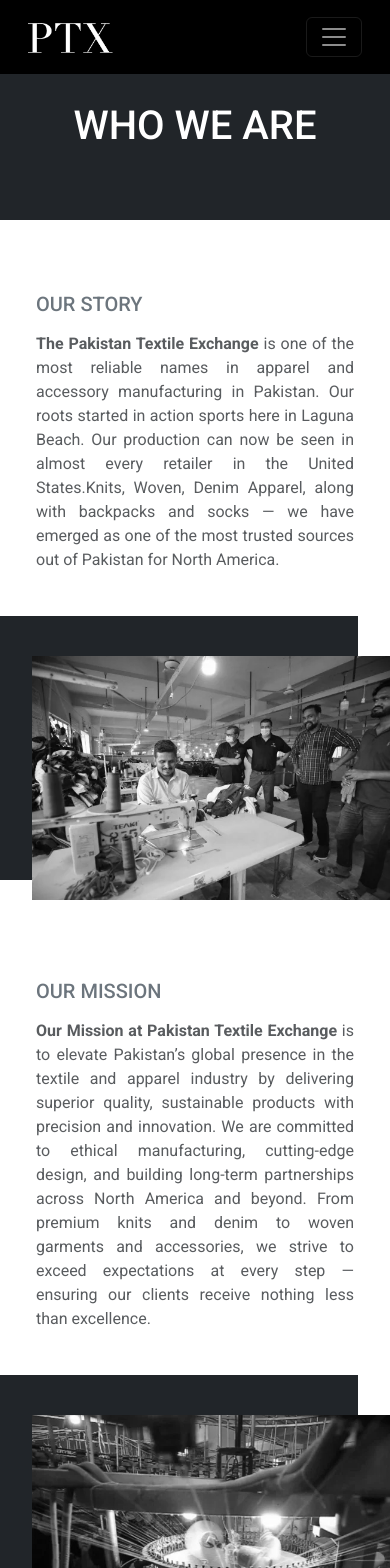
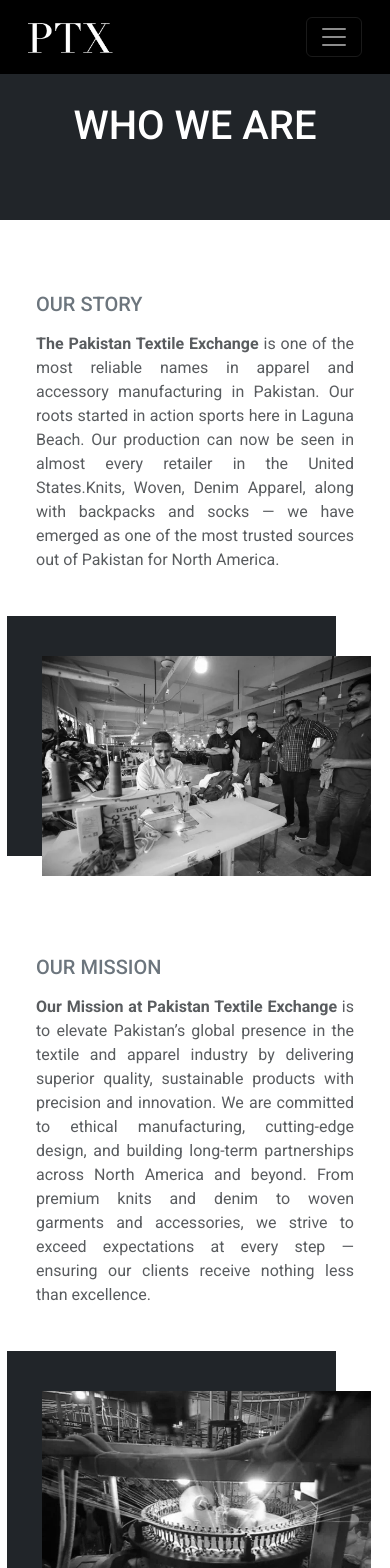
Before and after one commit to Zeeshanprojects/PTX-2, a React (Create React App) app in the folder PTX-2/ptx-2/: page /Aboutus in a window 390 px wide. Shown: the top 1568 px of the page. Built offline with nearby package versions, Linux system fonts and the light colour scheme.

Commit message:
Full Code Updated

```diff
--- a/PTX-2/ptx-2/src/Pages/AboutUs.style.css
+++ b/PTX-2/ptx-2/src/Pages/AboutUs.style.css
@@ -118,6 +118,25 @@ text-align: justify;
   }
 }
 @media (max-width: 575px) {
+  .storyimage {
+  margin-left: 30px !important;
+  margin-top: 20px !important;
+  display: block;
+  width: 90%;
+  height: auto;
+  filter: grayscale(1);
+  transition: transform 0.3s ease;
+}
+  .image-wrapper::before {
+  content: "";
+  position: absolute;
+  top: -20px;
+  left: -5px;
+  width: 90%;
+  height: 100%;
+  background-color: #212529;
+  z-index: -1;
+}
   .percentageheading {
     font-size: 15px !important;
   }
--- a/PTX-2/ptx-2/src/Pages/Home.style.css
+++ b/PTX-2/ptx-2/src/Pages/Home.style.css
@@ -384,6 +384,9 @@ a {
   }
 }
 @media (max-width: 575px) {
+  .heading-size {
+    font-size: 25px !important;
+  }
   .sectionimage {
     padding: 0 !important;
     margin: 0 !important;
--- a/PTX-2/ptx-2/src/Pages/PrivacyPolicy.style.css
+++ b/PTX-2/ptx-2/src/Pages/PrivacyPolicy.style.css
@@ -1,5 +1,5 @@
 .content-container{
-    background-color: #fcfbf9 !important;
+    background-color: #FFFFFF !important;
 padding-left:150px;
 padding-right:150px;
 text-align: justify;
```
